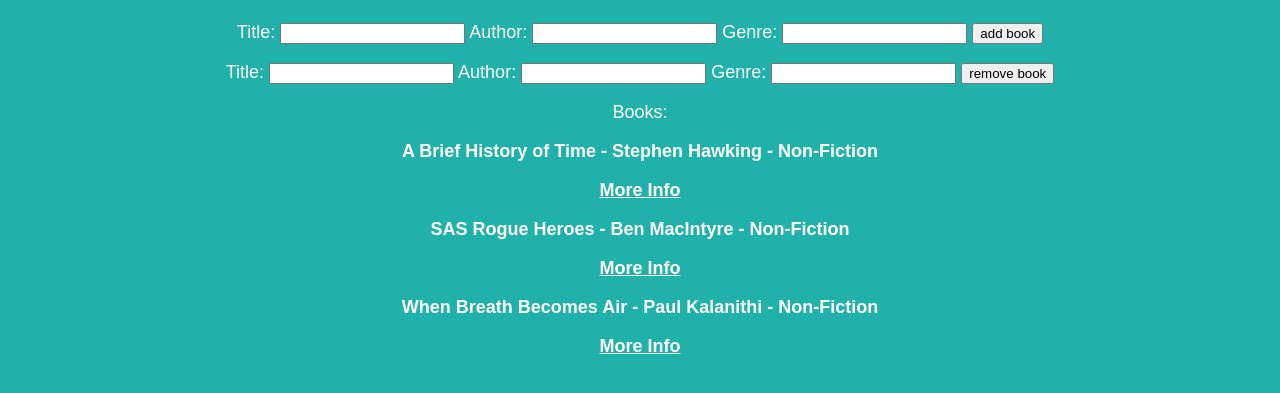
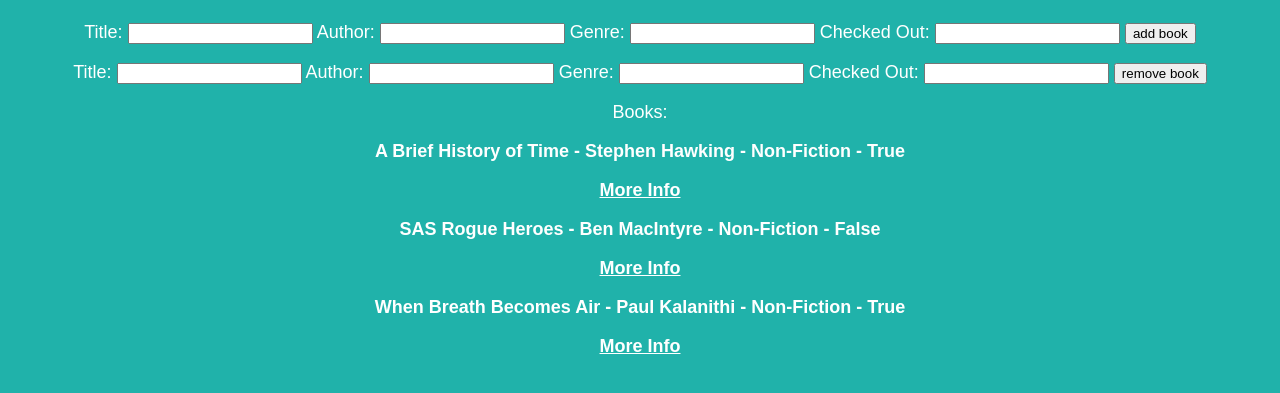
Before and after one commit to taylorwood95/Week-3-weekend-homework, a Flask app: page /books in a window 1280 px wide. Shown: the part 39-432 px from the top of the page. Run offline with Flask 2, Linux system fonts and the light colour scheme.

Commit message:
extensions completed

```diff
--- a/controllers/controller.py
+++ b/controllers/controller.py
@@ -14,8 +14,9 @@
     title = request.form["title"]
     author = request.form["author"]
     genre = request.form["genre"]
+    checked_out = request.form["checked_out"]
 
-    new_book = Book(title, author, genre)
+    new_book = Book(title, author, genre, checked_out)
 
     add_new_book(new_book)
     return render_template("index.html", title="Home", books=books)
@@ -27,8 +28,9 @@
     title = request.form["title"]
     author = request.form["author"]
     genre = request.form["genre"]
+    checked_out = request.form["checked_out"]
 
-    remove_books = Book(title, author, genre)
+    remove_books = Book(title, author, genre, checked_out)
     remove_book(remove_books)
 
     return render_template("index.html", title="Home", books=books)
--- a/models/book.py
+++ b/models/book.py
@@ -1,6 +1,7 @@
 class Book:
 
-    def __init__(self, title, author, genre):
+    def __init__(self, title, author, genre, checked_out):
         self.title = title
         self.author = author
         self.genre = genre
+        self.checked_out = checked_out
--- a/models/book_list.py
+++ b/models/book_list.py
@@ -1,17 +1,24 @@
 from models.book import Book
 
 
-book1 = Book("A Brief History of Time", "Stephen Hawking", "Non-Fiction")
-book2 = Book("SAS Rogue Heroes", "Ben MacIntyre", "Non-Fiction")
-book3 = Book("When Breath Becomes Air", "Paul Kalanithi", "Non-Fiction")
+book1 = Book("A Brief History of Time", "Stephen Hawking", "Non-Fiction", True)
+book2 = Book("SAS Rogue Heroes", "Ben MacIntyre", "Non-Fiction", False)
+book3 = Book("When Breath Becomes Air", "Paul Kalanithi", "Non-Fiction", True)
 books = [book1, book2, book3]
+
 
 def add_new_book(book):
     books.append(book)
 
+
 def remove_book(remove_book):
     for book in books:
-        if book.title == remove_book.title and book.author == remove_book.author and book.genre == remove_book.genre:
+        if (
+            book.title == remove_book.title
+            and book.author == remove_book.author
+            and book.genre == remove_book.genre
+            and book.checked_out
+        ):
             books.remove(book)
 
 
--- a/templates/index.html
+++ b/templates/index.html
@@ -3,7 +3,7 @@
 <html>
 
 <head>
-    <title>{{ title }} - Book List  </title>
+    <title>{{ title }} - Book List </title>
 </head>
 <header>
     <h2> Book List </h2>
@@ -26,6 +26,9 @@
         <label for="genre">Genre:</label>
         <input type="text" name="genre" id="genre">
 
+        <label for="checked_out"> Checked Out:</label>
+        <input type="text" name="checked_out" id="checked_out">
+
 
         <input class="add_book" type="submit" value="add book">
     </form>
@@ -42,6 +45,10 @@
         <label for="genre">Genre:</label>
         <input type="text" name="genre" id="genre">
 
+        <label for="checked_out"> Checked Out:</label>
+        <input type="text" name="checked_out" id="checked_out">
+
+
 
         <input class="remove_book" type="submit" value="remove book">
     </form>
@@ -52,7 +59,7 @@
         {% for book in books %}
 
         <p>
-            {{ book.title }} - {{ book.author }} - {{ book.genre }}
+            {{ book.title }} - {{ book.author }} - {{ book.genre }} - {{book.checked_out }}
         </p>
         <a class="white" href="/">More Info</a>
 
```
